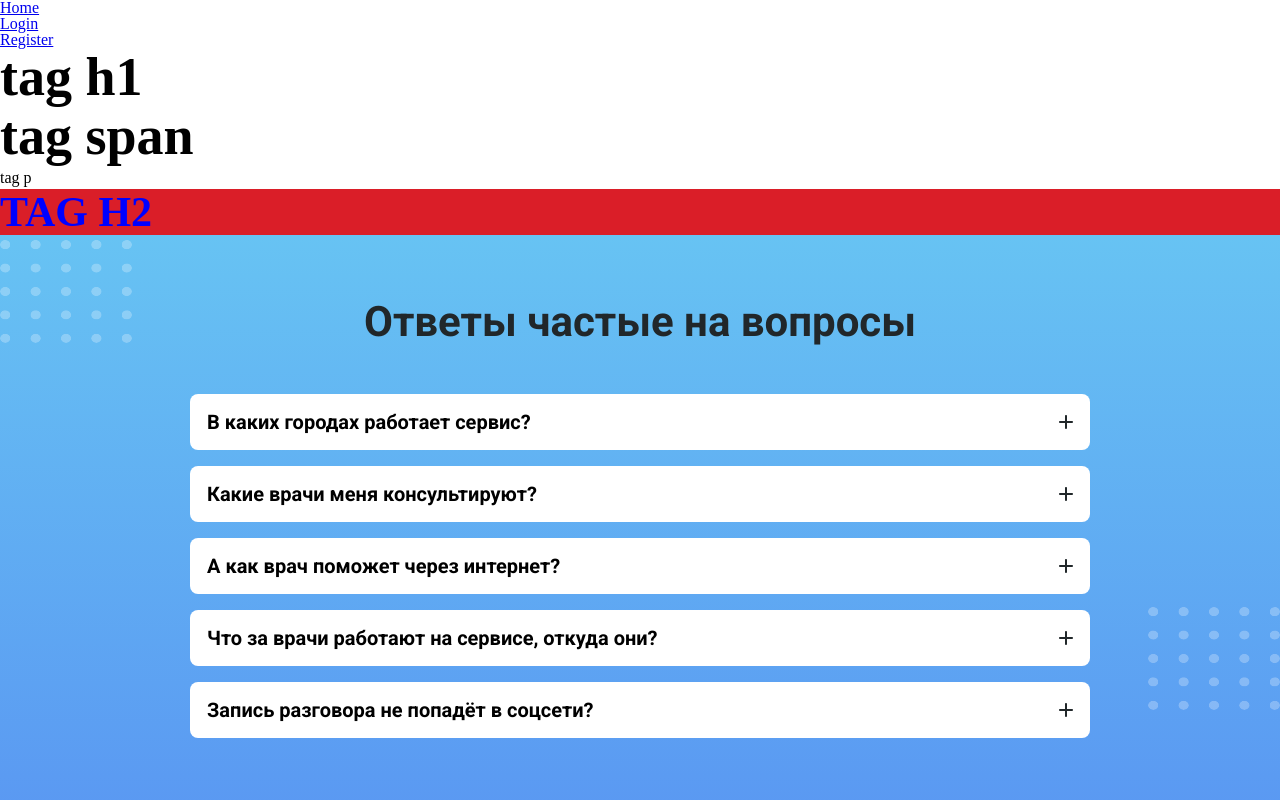
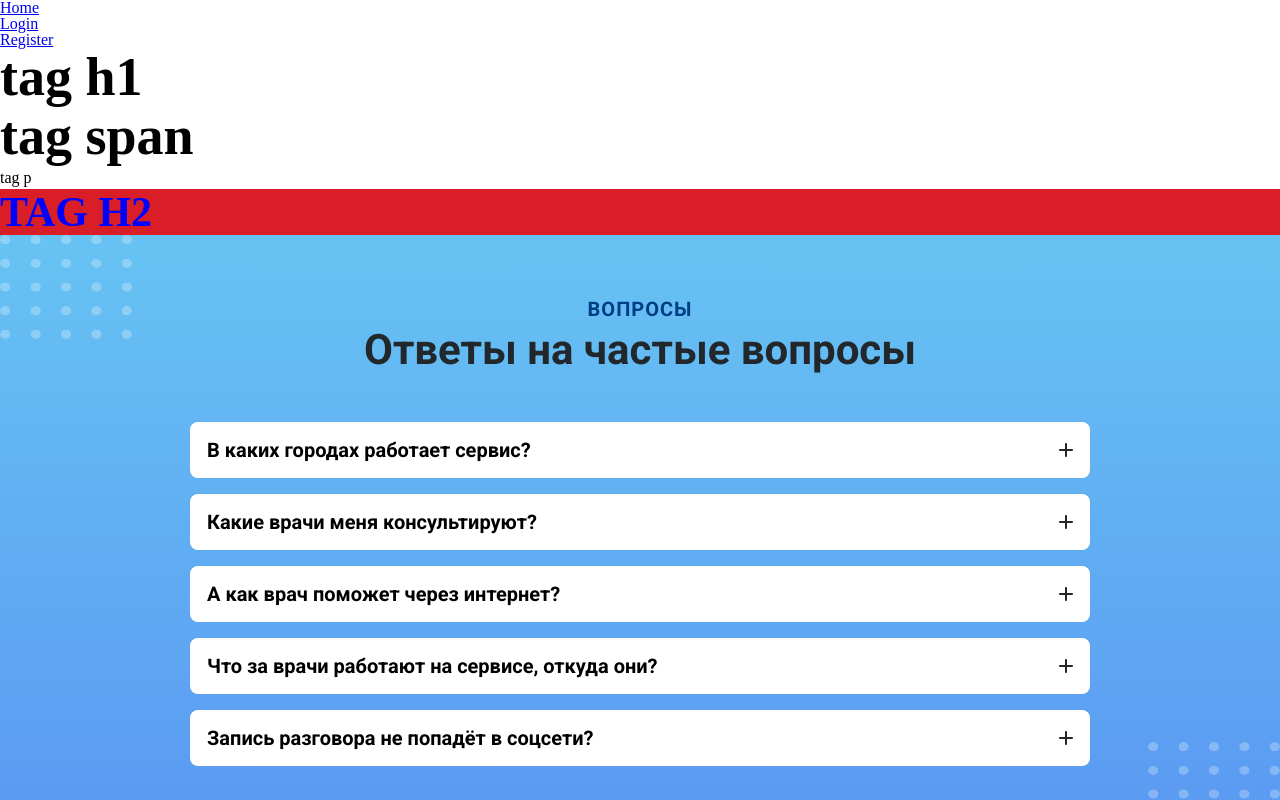
Before and after one commit to Zama21/trafalgar, a React (Vite) app: page /trafalgar/ in a window 1280 px wide. Shown: the top 800 px of the page. Built offline with nearby package versions, Linux system fonts and the light colour scheme.

Commit message:
fix bugs

```diff
--- a/src/components/QuestionBlock/QuestionBlock.tsx
+++ b/src/components/QuestionBlock/QuestionBlock.tsx
@@ -1,40 +1,20 @@
-import { useState } from 'react';
 import styled from 'styled-components';
 
 import { QuestionBlockProps } from './QuestionsBlock.props';
 import QuestionItem from './QuestionItem';
 import Headling from '../Headling/Headling';
+import Typography from '../../Typography';
 
 const QuestionBlock: React.FC<QuestionBlockProps> = ({ items }) => {
-  // Стейт, который добавляет в массив id записей
-  const [openIds, setOpenIds] = useState<number[]>([]);
-
-  // Функция, она срабатывает когда мы кликнули по записи. Открылся ответ и его id попадает в стейт
-  // Ну и если мы повторно кликнули, то он проверяет есть ли этот id в массиве, если есть, то убирает его
-  const toggleQuestion = (id: number) => {
-    if (openIds.includes(id)) {
-      setOpenIds(openIds.filter((openId) => openId !== id));
-    } else {
-      setOpenIds([...openIds, id]);
-    }
-  };
-
   return (
     <WrapperQuestionBlock>
       <TopLeftIcon src="/assets/sheet.svg" alt="Top Left Icon" />
       <BottomRightIcon src="/assets/sheet.svg" alt="Bottom Right Icon" />
-      <Headling>Ответы частые на вопросы</Headling>
-      <List>
+      <TitleQuestion variant="h5">Вопросы</TitleQuestion>
+      <StyledHeadling>Ответы на частые вопросы</StyledHeadling>
+      <List variant="h5">
         {items.map((item) => (
-          <QuestionItem
-            key={item.id}
-            id={item.id}
-            question={item.question}
-            answer={item.answer}
-            // Он проверяет массив на наличе id и возвращает булево
-            isOpen={openIds.includes(item.id)}
-            toggleQuestion={toggleQuestion}
-          />
+          <QuestionItem key={item.id} id={item.id} question={item.question} answer={item.answer} />
         ))}
       </List>
     </WrapperQuestionBlock>
@@ -44,28 +24,57 @@ const QuestionBlock: React.FC<QuestionBlockProps> = ({ items }) => {
 export default QuestionBlock;
 
 const WrapperQuestionBlock = styled.div`
+  position: relative;
   font-family: ${({ theme }) => theme.fonts.primary};
   display: flex;
   flex-direction: column;
   justify-content: center;
   align-items: center;
+  text-align: center;
   padding: ${({ theme }) => theme.spacing(8)};
   background: linear-gradient(180deg, rgb(103, 195, 243), rgb(90, 152, 242) 100%);
+  @media screen and (max-width: 1200px) {
+    > img {
+      display: none;
+    }
+  }
+  @media screen and (max-width: 700px) {
+    & {
+      padding: ${({ theme }) => theme.spacing(4)};
+    }
+  }
 `;
 
-const List = styled.ul`
+const List = styled(Typography)`
   width: 100%;
   max-width: 900px;
+  list-style-type: none;
+  @media screen and (max-width: 600px) {
+    font-size: 14px;
+  }
 `;
 
 const TopLeftIcon = styled.img`
   position: absolute;
-  top: 240px;
-  left: 0px;
+  top: 0%;
+  left: 0%;
 `;
 
 const BottomRightIcon = styled.img`
   position: absolute;
-  bottom: 90px;
-  right: 0px;
+  bottom: 0%;
+  right: 0%;
 `;
+
+const StyledHeadling = styled(Headling)`
+  margin: 0 auto;
+`;
+
+const TitleQuestion = styled(Typography)`
+  line-height: 100%;
+  letter-spacing: 1px;
+  text-align: center;
+  text-transform: uppercase;
+  padding-bottom: ${({ theme }) => theme.spacing(1)};
+  color: ${({ theme }) => theme.colors.Primary90};
+`;
--- a/src/components/QuestionBlock/QuestionItem.tsx
+++ b/src/components/QuestionBlock/QuestionItem.tsx
@@ -1,5 +1,5 @@
 import { useState, useRef, useEffect } from 'react';
-import styled, { css } from 'styled-components';
+import styled from 'styled-components';
 
 import Typography from '../../Typography';
 
@@ -7,15 +7,27 @@ export interface QuestionItemProps {
   id: number;
   question: string;
   answer: string;
-  isOpen: boolean;
-  toggleQuestion: (id: number) => void;
 }
 
-const QuestionItem: React.FC<QuestionItemProps> = ({ id, question, answer, isOpen, toggleQuestion }) => {
+const QuestionItem: React.FC<QuestionItemProps> = ({ id, question, answer }) => {
+  // Стейт, который добавляет в массив id записей
+  const [openIds, setOpenIds] = useState<number[]>([]);
   // Когда ответ будет открыт, сюда будет записана высота тега с ответом
   const [height, setHeight] = useState('');
   // Тут хранится доступ к тегу с ответом
   const answerRef = useRef<HTMLDivElement>(null);
+
+  // Функция, она срабатывает когда мы кликнули по записи. Открылся ответ и его id попадает в стейт
+  // Ну и если мы повторно кликнули, то он проверяет есть ли этот id в массиве, если есть, то убирает его
+  const toggleQuestion = (id: number) => {
+    if (openIds.includes(id)) {
+      setOpenIds(openIds.filter((openId) => openId !== id));
+    } else {
+      setOpenIds([...openIds, id]);
+    }
+  };
+
+  const isOpen = openIds.includes(id);
 
   useEffect(() => {
     if (isOpen) {
@@ -36,7 +48,9 @@ const QuestionItem: React.FC<QuestionItemProps> = ({ id, question, answer, isOpe
           </IconWrapper>
         </Wrapper>
         <AnswerDiv ref={answerRef} style={{ height }} data-isopen={isOpen}>
-          <Typography variant="bodyM">{answer}</Typography>
+          <AnswerWrapper>
+            <Typography variant="bodyM">{answer}</Typography>
+          </AnswerWrapper>
         </AnswerDiv>
       </QuestionButton>
     </ListItem>
@@ -71,16 +85,16 @@ const Wrapper = styled.div`
 `;
 
 const IconWrapper = styled.div<{ 'data-isopen': boolean }>`
+  display: flex;
   transition: transform 0.3s ease;
   transform: ${({ 'data-isopen': isOpen }) => (isOpen ? 'rotate(360deg)' : 'rotate(0)')};
 `;
 
-const AnswerDiv = styled.div<{ 'data-isopen': boolean }>`
+const AnswerDiv = styled.div`
   overflow: hidden;
   transition: height 0.3s ease;
-  ${({ 'data-isopen': isOpen }) =>
-    isOpen &&
-    css`
-      padding-top: ${({ theme }) => theme.spacing(3)};
-    `}
 `;
+
+const AnswerWrapper = styled.div`
+  padding-top: 25px;
+`;
--- a/src/pages/Home/Home.tsx
+++ b/src/pages/Home/Home.tsx
@@ -25,7 +25,7 @@ const Home: React.FC = () => {
       <CustomTypography variant="h2">tag h2</CustomTypography>
 
       <QuestionBlock items={listQuestions} />
-      <Section1 />
+      {/* <Section1 /> */}
       <Section2 />
       <Section3 />
     </div>
```
